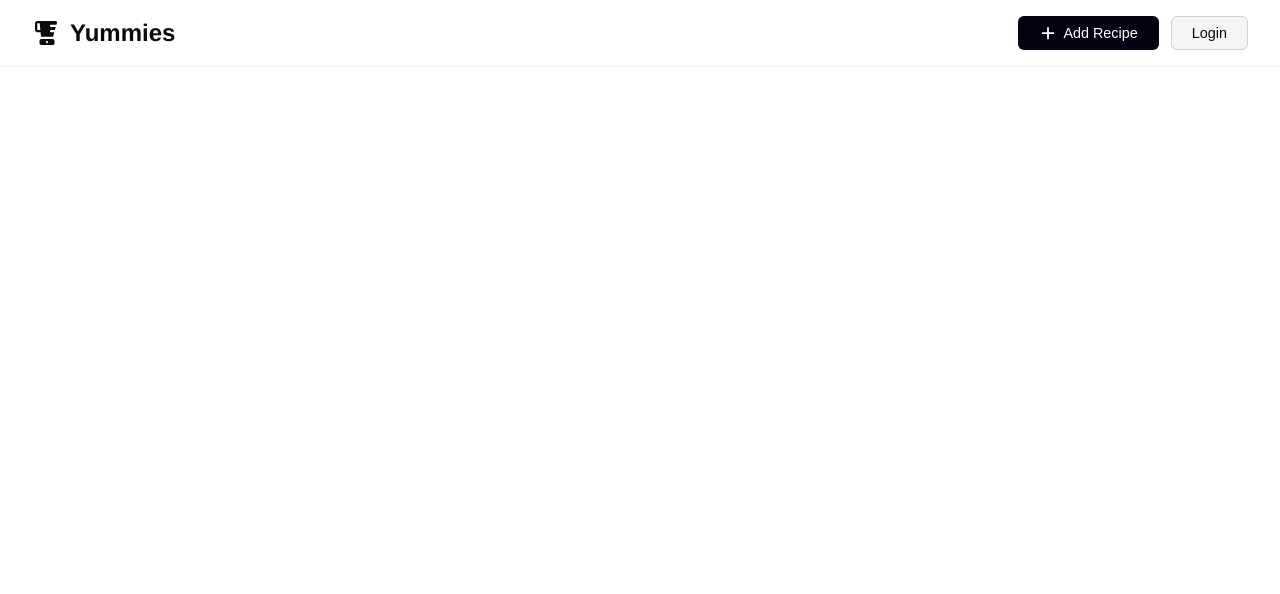
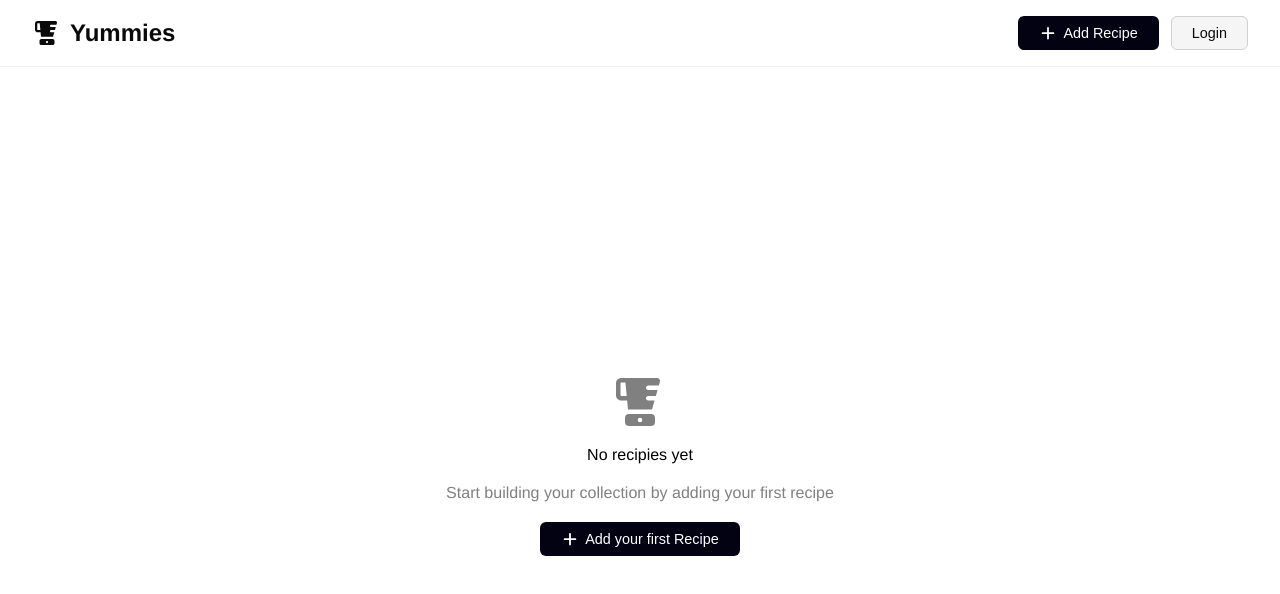
Before and after one commit to Zen-333/Yummies, a React (Vite) app in the folder frontend/: page / in a window 1280 px wide. Shown: the top 594 px of the page. Built offline with nearby package versions, Linux system fonts and the light colour scheme.

Commit message:
recipe empty  card display

```diff
--- a/frontend/src/App.tsx
+++ b/frontend/src/App.tsx
@@ -5,7 +5,7 @@ import Hero from "./component/hero"
 import RecipePopup from './component/recipePopup'
 import SuccessMessage from './component/successMessage';
 import RecipeCard from './component/recipeCard';
-import { Recipe } from "../../backend/src/types/recipe";
+import type { Recipe } from "../../backend/src/types/recipe";
 
 function App() {
 
@@ -34,8 +34,8 @@ function App() {
         <SuccessMessage success={showStatus.success} message={showStatus.msg}/>
       )}
       <Header onAddClick={togglePopup}/>
-      {/* <Hero onAddClick={togglePopup}/>  */}
-      {recipies.length > 0 && (<RecipeCard/>)}
+      { recipies.length === 0 && (<Hero onAddClick={togglePopup}/>) }
+      {recipies.length > 0 && (<div className='app__recipeCard__list'>{(recipies.map((recipie, index) => ( <RecipeCard/>)))} </div>)}
 
       {isPopupOpen && (<RecipePopup onClose={togglePopup} onSaveSuccess={triggerMessage} recipeSetArray={setRecipies}/>)}
     </div>
--- a/frontend/src/component/recipePopup.tsx
+++ b/frontend/src/component/recipePopup.tsx
@@ -2,7 +2,7 @@ import "../styles/recipePopup.css"
 import { useState, useRef } from "react"
 import { FontAwesomeIcon } from "@fortawesome/react-fontawesome";
 import { faX, faPlus } from "@fortawesome/free-solid-svg-icons";
-import { Recipe } from "../../../backend/src/types/recipe";
+import type { Recipe } from "../../../backend/src/types/recipe";
 
 interface PopupProps {
   onClose: () => void;
--- a/frontend/src/styles/App.css
+++ b/frontend/src/styles/App.css
@@ -0,0 +1,15 @@
+.app-contain {
+    display: flex;
+    flex-direction: column;
+    min-height: 100vh;
+}
+
+.app__recipeCard__list{
+    display: flex;
+    flex-direction: row;
+    gap: 20px;
+    flex-wrap: wrap;
+
+    padding: 20px;
+    width: 100%;
+}
--- a/frontend/src/styles/recipeCard.css
+++ b/frontend/src/styles/recipeCard.css
@@ -16,6 +16,6 @@
 .card__container
 {
     display: flex;
-    flex-direction: column;
+    flex-direction: row;
     background-color: white;
 }
```
